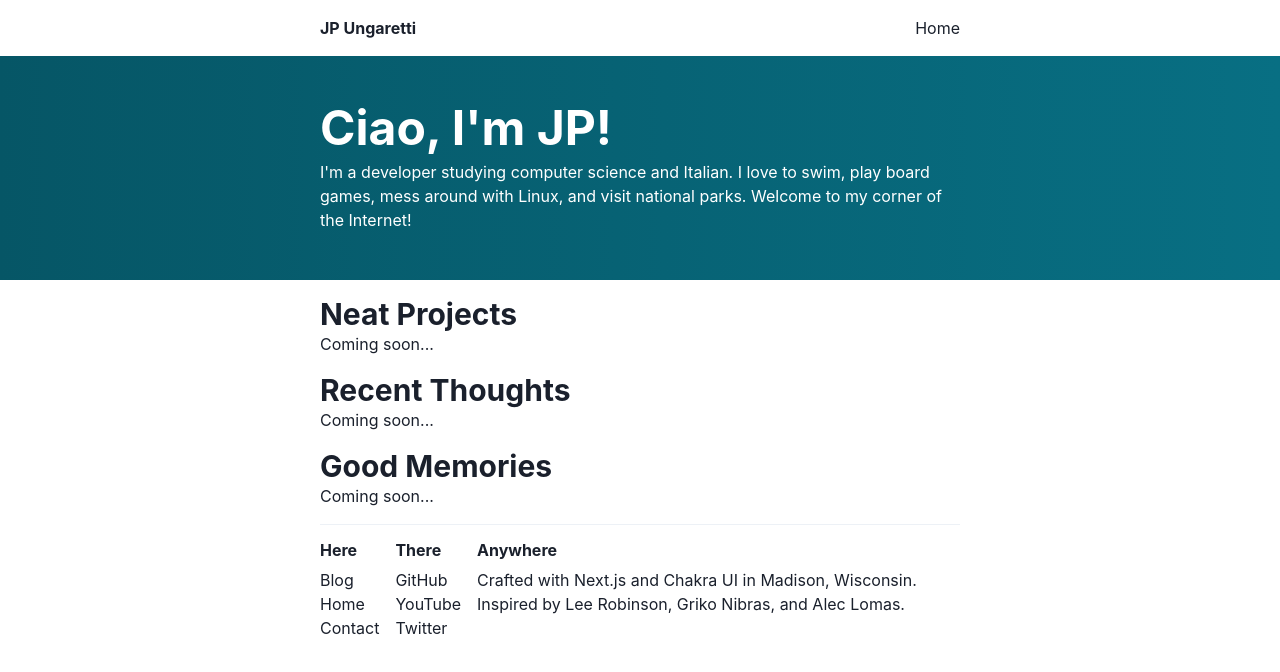
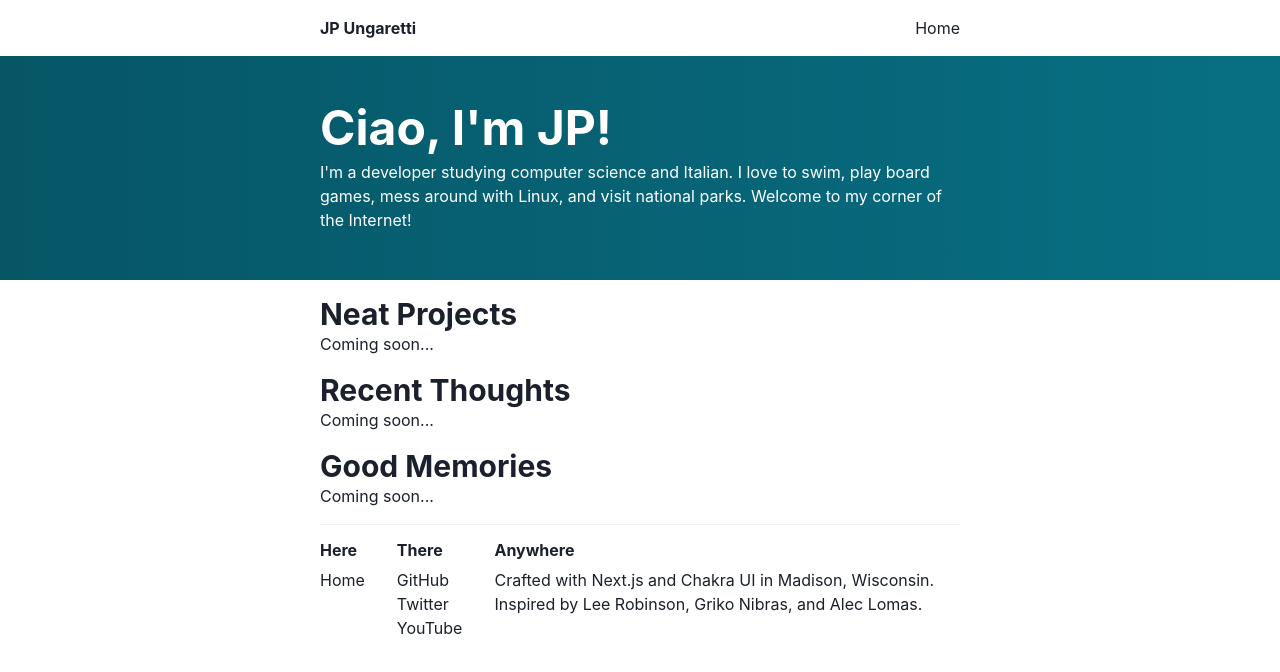
Before and after one commit to sbeczkiewicz/jungaretti.com, a Next.js app: page / in a window 1280 px wide. Shown: the top 672 px of the page. Built offline with nearby package versions, Linux system fonts and the light colour scheme.

Commit message:
Add links to Footer

```diff
--- a/src/components/Footer.js
+++ b/src/components/Footer.js
@@ -1,4 +1,12 @@
-import { Box, Divider, Heading, Stack } from "@chakra-ui/react";
+import {
+  Box,
+  Divider,
+  Heading,
+  Link as ExternalLink,
+  Stack,
+  Text,
+} from "@chakra-ui/react";
+import Link from "next/link";
 
 function FooterColumn({ title, children }) {
   return (
@@ -15,22 +23,31 @@ export default function Footer() {
   return (
     <Box as="footer" marginY={4}>
       <Divider marginBottom={4} />
-      <Stack spacing={4} direction={["column", null, "row"]}>
+      <Stack spacing={8} direction={["column", null, "row"]}>
         <FooterColumn title="Here">
-          <span>Blog</span>
-          <span>Home</span>
-          <span>Contact</span>
+          <Link href="/">Home</Link>
+          {/* <Link href="/blog">Blog</Link> */}
+          {/* <Link href="/contact">Contact</Link> */}
         </FooterColumn>
         <FooterColumn title="There">
-          <span>GitHub</span>
-          <span>YouTube</span>
-          <span>Twitter</span>
+          <ExternalLink href="https://github.com/jungaretti/" isExternal>
+            GitHub
+          </ExternalLink>
+          <ExternalLink href="https://twitter.com/jpungaretti" isExternal>
+            Twitter
+          </ExternalLink>
+          <ExternalLink
+            href="https://www.youtube.com/user/jungaretti"
+            isExternal
+          >
+            YouTube
+          </ExternalLink>
         </FooterColumn>
         <FooterColumn title="Anywhere">
-          <span>
+          <Text>
             Crafted with Next.js and Chakra UI in Madison, Wisconsin. Inspired
             by Lee Robinson, Griko Nibras, and Alec Lomas.
-          </span>
+          </Text>
         </FooterColumn>
       </Stack>
     </Box>
```
